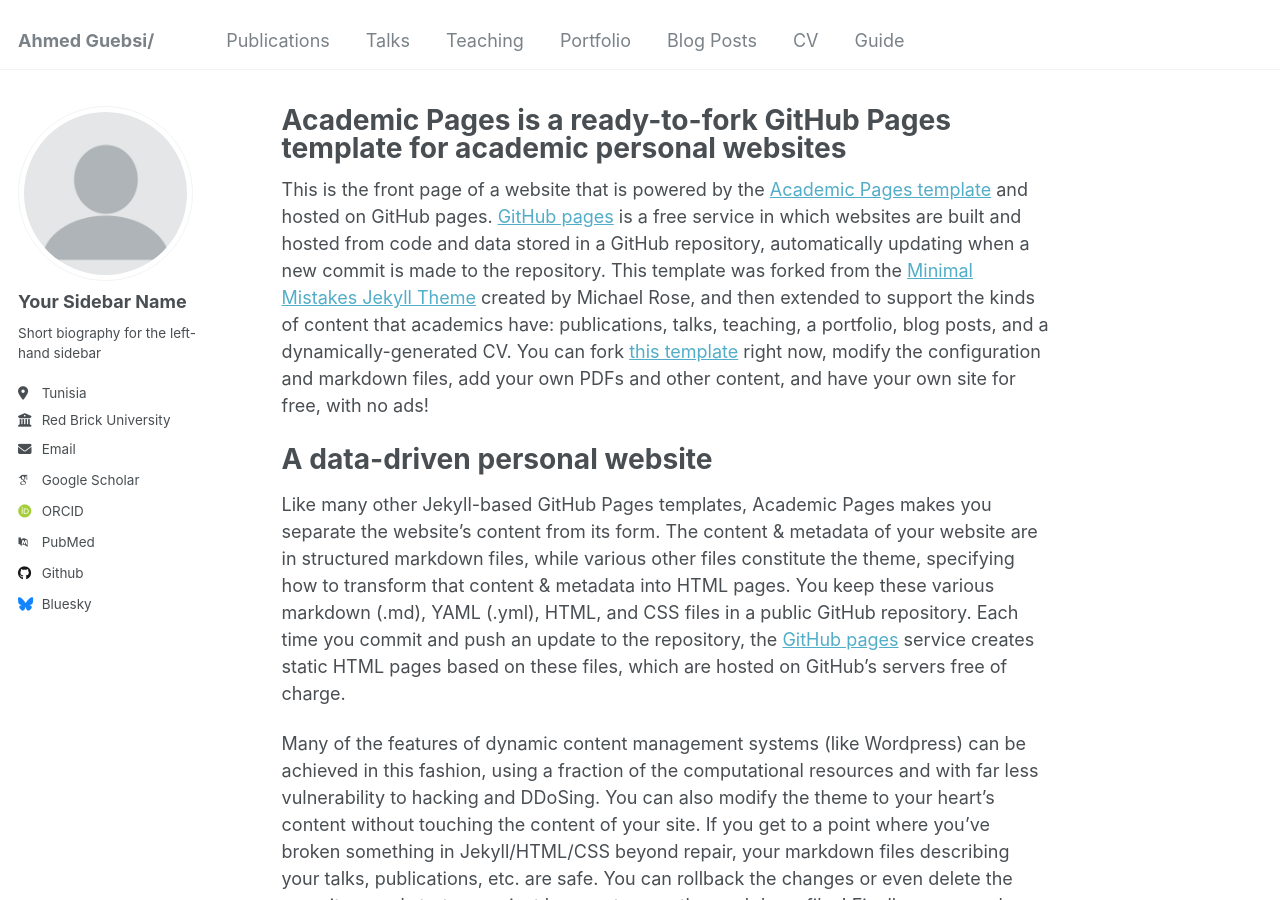
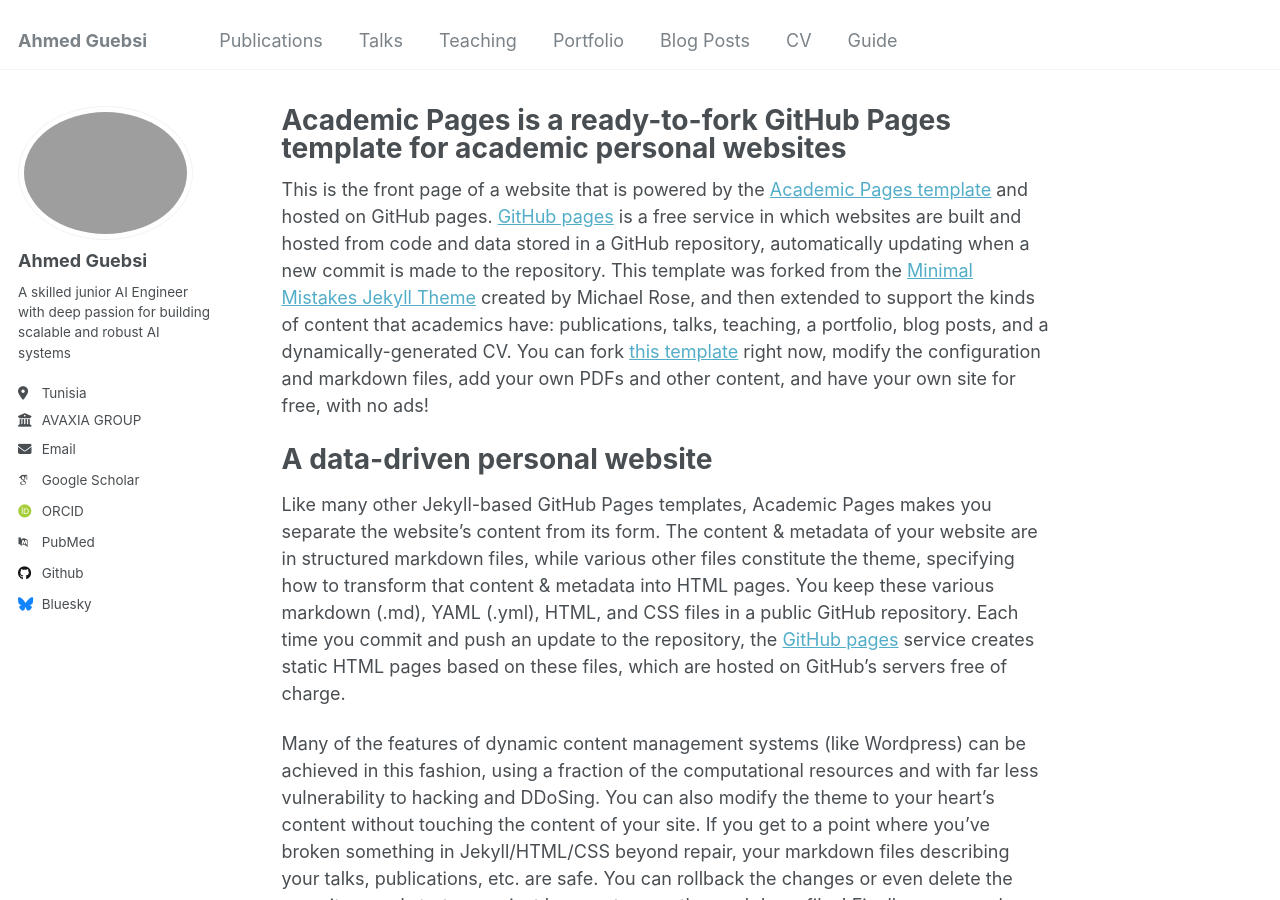
Before and after one commit to ahmedguebsi/ahmedguebsi.github.io, a Jekyll site: the page built from _pages/about.md, in a window 1280 px wide and 900 px high. Built offline with Jekyll 4.4.1, drawn with Linux system fonts in a browser that asks for light colours; some web fonts are replaced.

Commit message:
change personal information

```diff
--- a/_config.yml
+++ b/_config.yml
@@ -8,7 +8,7 @@
 
 # Basic Site Settings
 locale                   : "en-US"
-title                    : " Ahmed Guebsi/ "
+title                    : " Ahmed Guebsi "
 title_separator          : "-"
 name                     : &name "Ahmed Guebsi"
 description              : &description "Junior AI Backend Developer"
@@ -21,14 +21,14 @@
 #               Additional customization can be done by editing /_includes/author-profile.html
 author:
   # Biographic information
-  avatar           : "profile.png"
-  name             : "Your Sidebar Name"
+  avatar           : "profile.jpg"
+  name             : "Ahmed Guebsi"
   pronouns         : # example: "she/her"
-  bio              : "Short biography for the left-hand sidebar"
+  bio              : "A skilled junior AI Engineer with deep passion for building scalable and robust AI systems "
   location         : "Tunisia"
-  employer         : "Red Brick University"
+  employer         : "AVAXIA GROUP"
   uri              : # URL
-  email            : "none@example.org"
+  email            : "ahmed.guebsi@enis.tn"
 
   # Academic websites
   arxiv            : # URL - Update with the correct link to your profile
@@ -44,7 +44,7 @@
   bitbucket        : # Username - Update with your username on the site
   codepen          : # Username
   dribbble         : # Username
-  github           : "academicpages"
+  github           : "ahmedguebsi"
   kaggle           : # Username
   stackoverflow    : # User number or user number and name (i.e., use "1" or "1/jeff-atwood")
 
```
